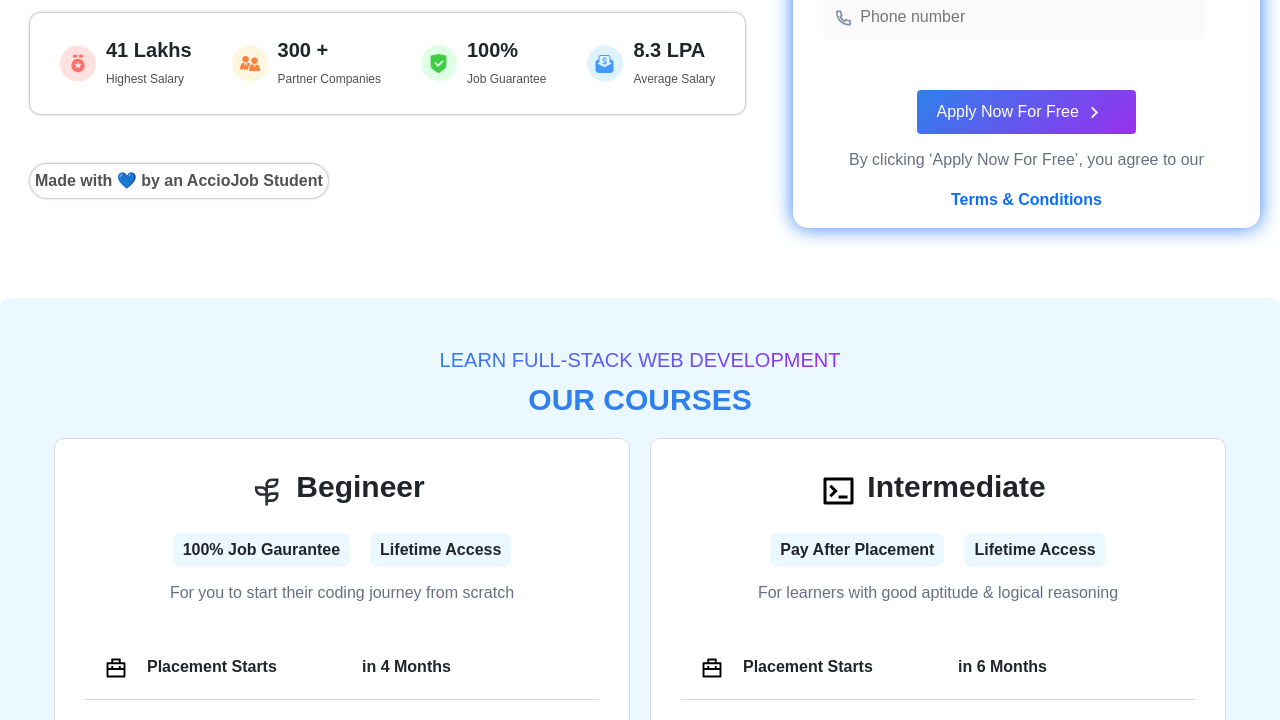
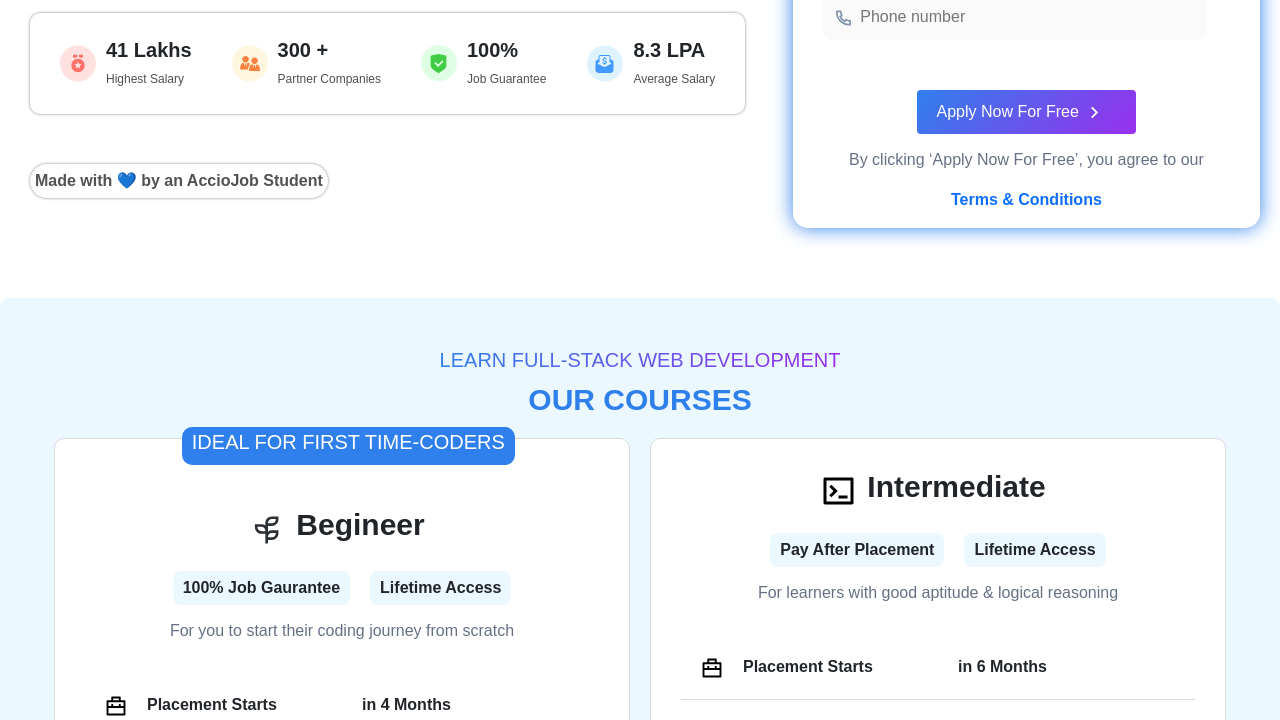
Before and after one commit to Param-Veer-Singh/acciojob-clone, a plain HTML site: page index.html in a window 1280 px wide. Shown: the part 380-1100 px from the top of the page. Drawn offline with nearby package versions, Linux system fonts and the light colour scheme.

Commit message:
box added

```diff
--- a/index.html
+++ b/index.html
@@ -104,6 +104,9 @@
                 </div>
                 <div class="d-flex justify-content-center cards">
                     <div class="beginner">
+                        <div class="box-on-top">
+                            <h5>IDEAL FOR FIRST TIME-CODERS</h5>
+                        </div>
                         <div class="d-flex justify-content-center align-items-center">
                             <img src="./Sapling Icon.svg">
                             <h5 class="heading-2">Begineer</h5>
--- a/style.css
+++ b/style.css
@@ -278,6 +278,18 @@ td>img, button>img{
 .company-logo{
     margin-inline: 20px;
 }
+.box-on-top{
+    top: -5%;
+    left: 20%;
+    position: relative;
+    z-index: 1;
+    background-color: rgba(47, 128, 237, 1);
+    color: white;
+    width: fit-content;
+    padding-block: 3px;
+    padding-inline: 10px;
+    border-radius: 10px;
+}
 @media screen and (max-width:520px) {
     .navbar,.hero,.box-1,.cards, .reviews{
         flex-direction: column;
@@ -302,4 +314,7 @@ td>img, button>img{
     .reviews-col{
         flex-direction: row;
     }
+    .box-on-top{
+        display: none;
+    }
 }
```
